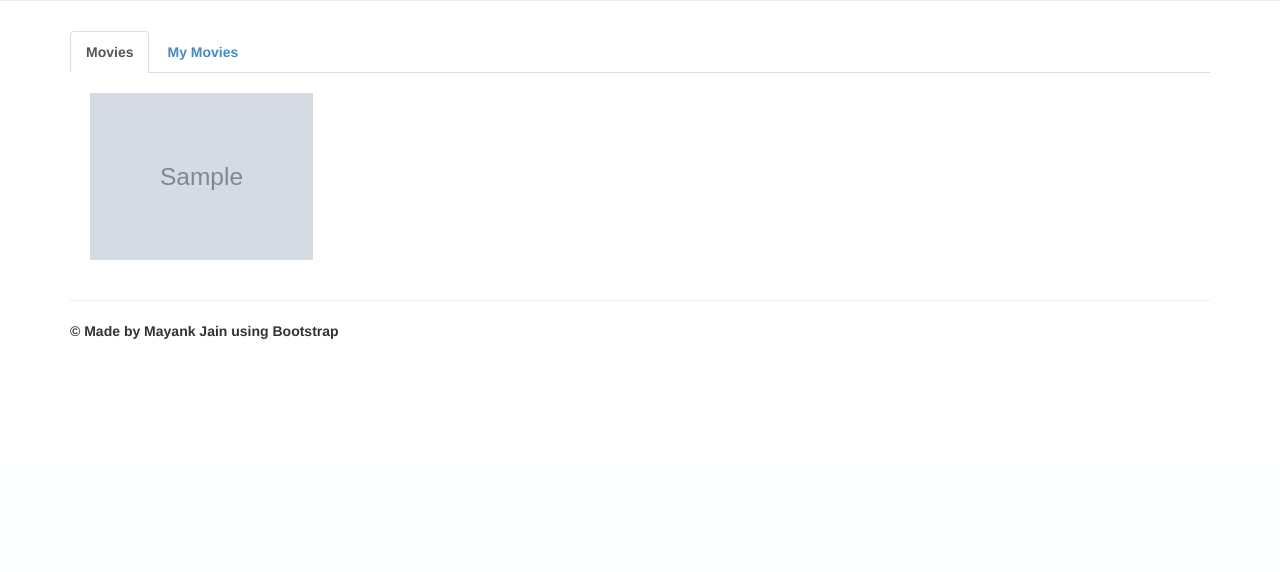
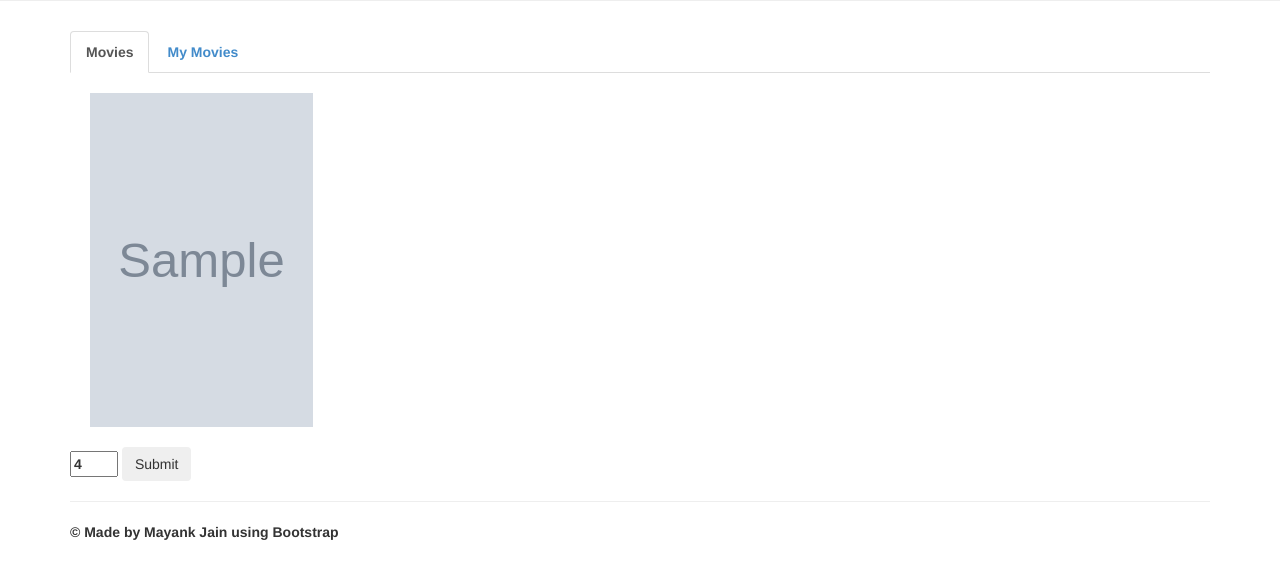
Before and after one commit to MayankJ30/Fresh-Tomatoes, a Python web app: template templates/jumbotron.html in a window 1280 px wide. Shown: the part 344-916 px from the top of the page. Before the commit the page ends 683 px from the top, so only its background shows below. Run offline with Jinja, Linux system fonts and the light colour scheme; the template is opened without the code that fills it: most values are stand-ins (such as "Sample title", 1, 10 or a date in 2020); grey boxes marked "Sample" are stand-in pictures; some libraries are stand-ins or nearby versions.

Commit message:
Added a rating system.

```diff
--- a/stylesheets/jumbotron.css
+++ b/stylesheets/jumbotron.css
@@ -11,3 +11,22 @@ img {
 h4 {
 	margin-top: 20px;
 }
+/* Small devices (tablets, 768px and up) */
+@media (min-width: 768px) {
+	img {
+		height: 497px;
+	}
+ }
+/* Medium devices (desktops, 992px and up) */
+@media (min-width: 992px) {
+	img {
+		height: 420px;
+	}
+ }
+
+/* Large devices (large desktops, 1200px and up) */
+@media (min-width: 1200px) {
+	img {
+		height: 374px;
+	}
+ }
--- a/templates/jumbotron.html
+++ b/templates/jumbotron.html
@@ -11,8 +11,10 @@
 
     <!-- Custom styles for this template -->
     <link href="/stylesheets/jumbotron.css" rel="stylesheet">
+    <link href="/stylesheets/css/star-rating.css" rel="stylesheet">
     <script src="https://ajax.googleapis.com/ajax/libs/jquery/1.11.1/jquery.min.js"></script>
     <script src="/stylesheets/js/bootstrap.min.js"></script>
+    <script src="/stylesheets/js/star-rating.js" type="text/javascript"></script>
 
   </head>
 
@@ -50,6 +52,13 @@
           {% for movie in submitted_movies %}
             <div class="col-lg-3 col-md-4 col-sm-6 col-xs-12">
               <a href="/{{movie.key().id()}}" > <img src="{{movie.poster_url}}"> </a>
+            <form method = "post" role="form" action="" class="form-inline">
+            <div class="form-group">
+            <input name="rating" id="input-2b" type="number" class="rating" min="0" max="5" step="1" data-size="xs" data-show-caption="false" data-show-clear = "false" value="{{movie.rating}}">
+            <input type="hidden" name="movie" value={{movie.key().id()}}>
+          </div>
+            <button class="btn" type="submit">Submit</button>
+            </form>
             </div>
           {% endfor %}
         </div>
@@ -60,6 +69,13 @@
             {% for movie in my_movies %}
               <div class="col-lg-3 col-md-4 col-sm-6 col-xs-12">
                 <a href="/{{movie.key().id()}}" > <img src="{{movie.poster_url}}"> </a>
+              <form method = "post" role="form" action="" class="form-inline">
+              <div class="form-group">
+              <input name="rating" id="input-2b" type="number" class="rating" min="0" max="5" step="1" data-size="xs" data-show-caption="false" data-show-clear = "false" value="{{movie.rating}}">
+              <input type="hidden" name="movie" value={{movie.key().id()}}>
+            </div>
+              <button class="btn" type="submit">Submit</button>
+              </form>
               </div>
             {% endfor %}
           {% else %}
```
Also changed, not shown: main.py (+45 -2 lines).
